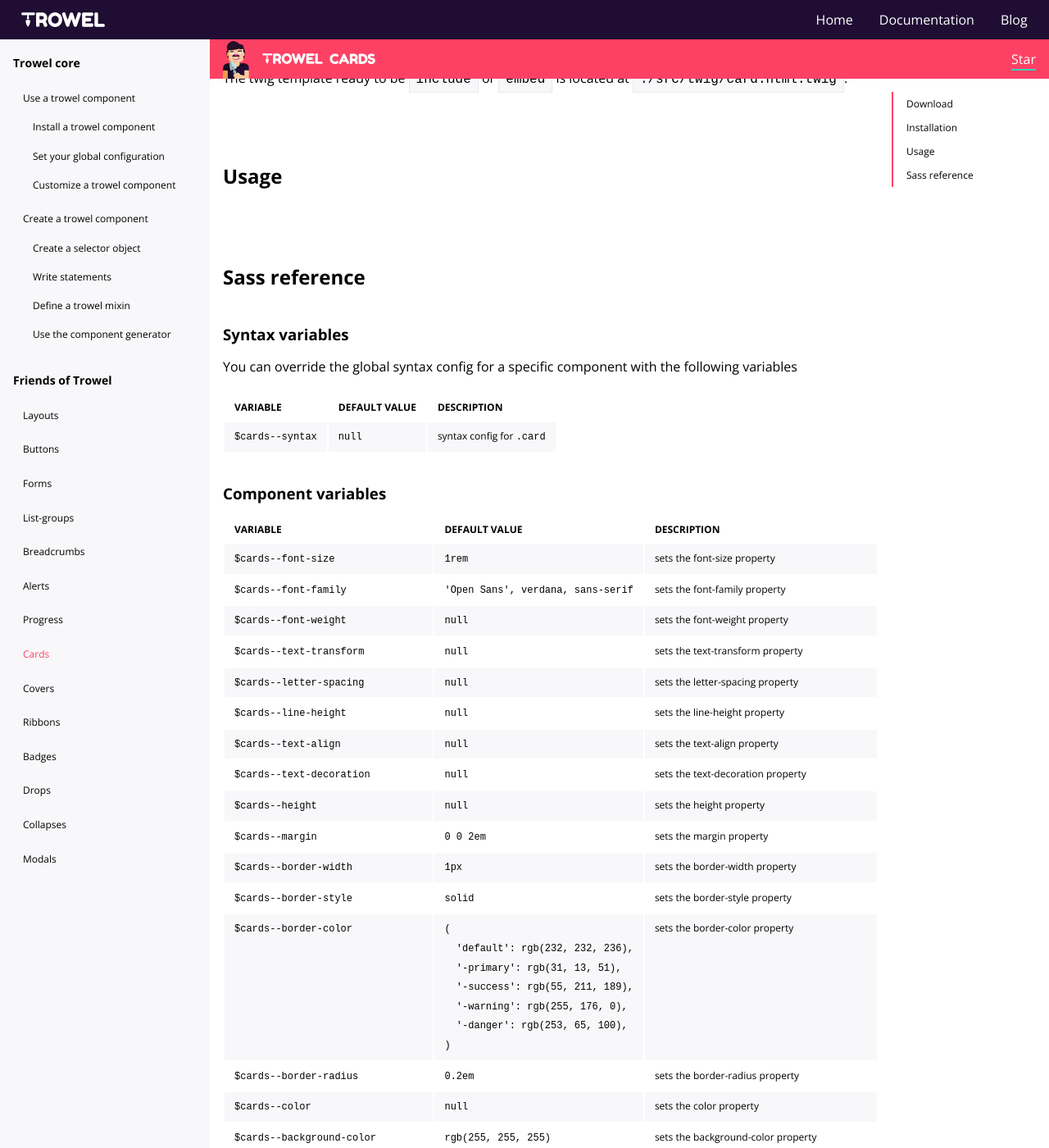
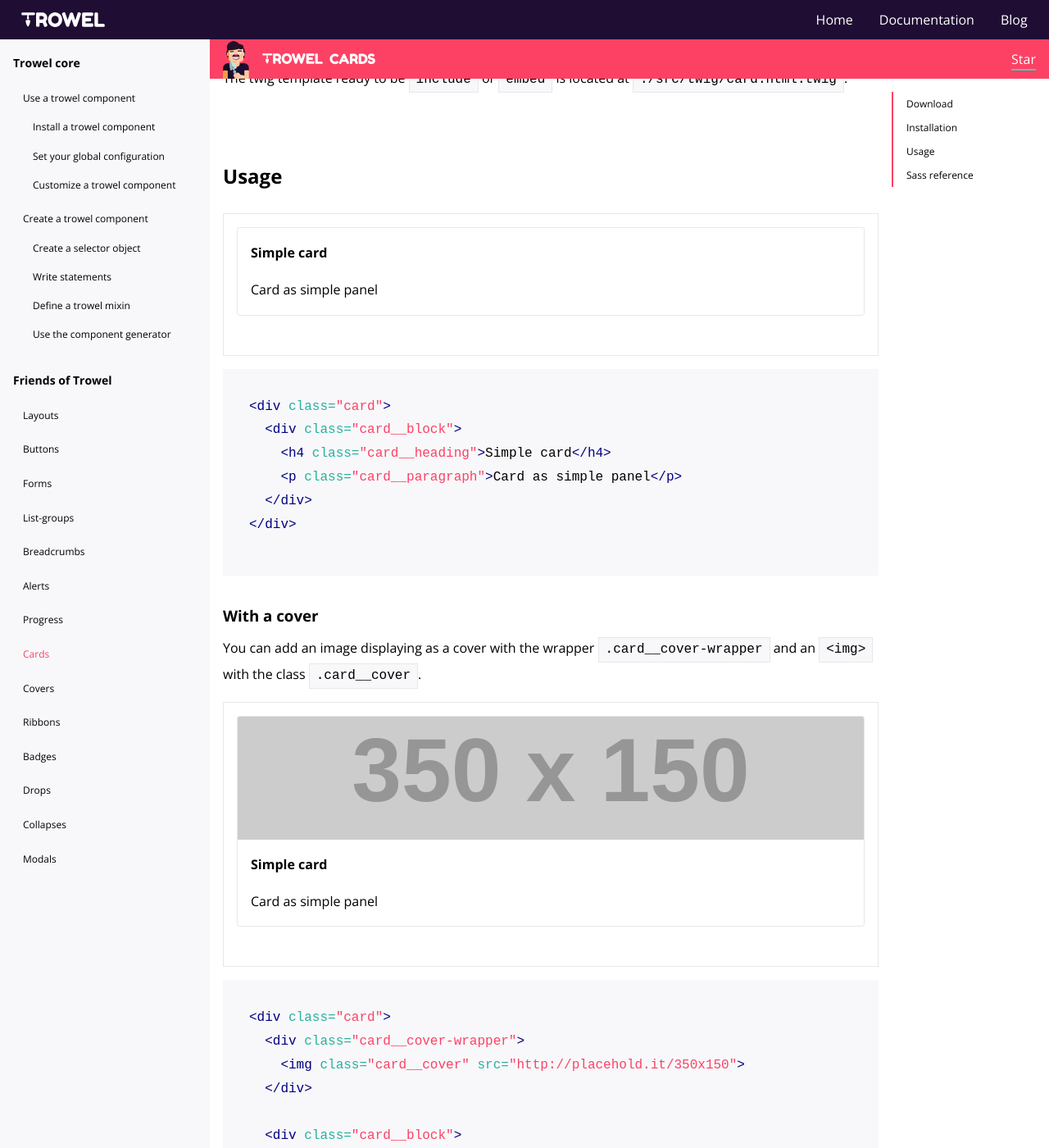
Before and after one commit to Trowel/trowel.github.io, a Jekyll site: the page built from pages/documentation/friends-of-trowel/cards/cards.md, in a window 1280 px wide and 1400 px high, scrolled down 1098 px. Shown: the whole window at 82% size. Built offline with Jekyll 4.4.1, drawn with Linux system fonts in a browser that asks for light colours; some of the changed text lies outside the part shown.

Commit message:
card usage

````diff
--- a/pages/documentation/friends-of-trowel/cards/_usage.md
+++ b/pages/documentation/friends-of-trowel/cards/_usage.md
@@ -1 +1,200 @@
 ## Usage
+
+<div class="preview">
+<div class="card">
+  <div class="card__block">
+    <h4 class="card__heading">Simple card</h4>
+    <p class="card__paragraph">Card as simple panel</p>
+  </div>
+</div>
+</div>
+
+```html
+<div class="card">
+  <div class="card__block">
+    <h4 class="card__heading">Simple card</h4>
+    <p class="card__paragraph">Card as simple panel</p>
+  </div>
+</div>
+```
+
+
+### With a cover
+
+You can add an image displaying as a cover with the wrapper `.card__cover-wrapper` and an `<img>` with the class `.card__cover`.
+
+<div class="preview">
+<div class="card">
+  <div class="card__cover-wrapper">
+    <img class="card__cover" src="http://placehold.it/350x150">
+  </div>
+
+  <div class="card__block">
+    <h4 class="card__heading">Simple card</h4>
+    <p class="card__paragraph">Card as simple panel</p>
+  </div>
+</div>
+</div>
+
+```html
+<div class="card">
+  <div class="card__cover-wrapper">
+    <img class="card__cover" src="http://placehold.it/350x150">
+  </div>
+
+  <div class="card__block">
+    <h4 class="card__heading">Simple card</h4>
+    <p class="card__paragraph">Card as simple panel</p>
+  </div>
+</div>
+```
+
+### Whole card clickable
+
+With adding an `<a>` element with the class `.card__href` as the first child of `.card`, you can make the whole card clickable.
+
+<div class="preview">
+<div class="card">
+  <a class="card__href" href="#"></a>
+
+  <div class="card__cover-wrapper">
+    <img class="card__cover" src="http://placehold.it/350x150">
+  </div>
+
+  <div class="card__block">
+    <h4 class="card__heading">Simple card</h4>
+    <p class="card__paragraph">Card as simple panel</p>
+  </div>
+</div>
+</div>
+
+```html
+<div class="card">
+  <a class="card__href" href="#"></a>
+
+  <div class="card__cover-wrapper">
+    <img class="card__cover" src="http://placehold.it/350x150">
+  </div>
+
+  <div class="card__block">
+    <h4 class="card__heading">Simple card</h4>
+    <p class="card__paragraph">Card as simple panel</p>
+  </div>
+</div>
+```
+
+### Themes
+
+By default, you have access to 4 themes. You can with trowel variables, edit, add or remove themes.
+
+<div class="flex-grid" id="grid-cards-theme">
+  <div class="flex-grid__col">
+    <div class="card card--primary">
+      <div class="card__cover-wrapper">
+        <img class="card__cover" src="http://placehold.it/350x150">
+      </div>
+
+      <div class="card__block">
+        <h4 class="card__heading">Simple card</h4>
+        <p class="card__paragraph">Card as simple panel</p>
+      </div>
+    </div>
+  </div>
+
+  <div class="flex-grid__col">
+    <div class="card card--success">
+      <div class="card__cover-wrapper">
+        <img class="card__cover" src="http://placehold.it/350x150">
+      </div>
+
+      <div class="card__block">
+        <h4 class="card__heading">Simple card</h4>
+        <p class="card__paragraph">Card as simple panel</p>
+      </div>
+    </div>
+  </div>
+
+  <div class="flex-grid__col">
+    <div class="card card--warning">
+      <div class="card__cover-wrapper">
+        <img class="card__cover" src="http://placehold.it/350x150">
+      </div>
+
+      <div class="card__block">
+        <h4 class="card__heading">Simple card</h4>
+        <p class="card__paragraph">Card as simple panel</p>
+      </div>
+    </div>
+  </div>
+
+  <div class="flex-grid__col">
+    <div class="card card--danger">
+      <div class="card__cover-wrapper">
+        <img class="card__cover" src="http://placehold.it/350x150">
+      </div>
+
+      <div class="card__block">
+        <h4 class="card__heading">Simple card</h4>
+        <p class="card__paragraph">Card as simple panel</p>
+      </div>
+    </div>
+  </div>
+</div>
+
+```html
+<div class="card card--primary">
+  ...
+</div>
+
+<div class="card card--success">
+  ...
+</div>
+
+<div class="card card--warning">
+  ...
+</div>
+
+<div class="card card--danger">
+  ...
+</div>
+```
+
+
+### Twig usage
+
+Instead of writing html, you can `embed` the twig template :
+
+```twig{% raw %}
+{% embed 'path/to/trowel-cards/src/twig/card.html.twig' %}
+  {% block card_block_inner %}
+    <h4 class="card__heading">Full card</h4>
+    <p class="card__paragraph">Card with cover</p>
+  {% endblock card_block_inner %}
+{% endembed %}
+{% endraw %}```
+
+In order to add a cover, set the `cover` property into the `embed` options
+
+```twig{% raw %}
+{% embed "path/to/trowel-cards/src/twig/card.html.twig" with {
+  "cover": "http://placehold.it/350x150"
+} %}
+  {% block card_block_inner %}
+    <h4 class="card__heading">Full card</h4>
+    <p class="card__paragraph">Card with cover</p>
+  {% endblock card_block_inner %}
+{% endembed %}
+{% endraw %}```
+
+If you want to add some modifiers on the block selector (`.card`), you can set the array `modifiers` with as many modifiers as you need :
+
+```twig{% raw %}
+{% embed "path/to/trowel-cards/src/twig/card.html.twig" with {
+  "modifiers": ["primary"],
+} %}
+  {% block card_block_inner %}
+    <h4 class="card__heading">Full card</h4>
+    <p class="card__paragraph">Card with cover</p>
+  {% endblock card_block_inner %}
+{% endembed %}
+{% endraw %}```
````
Also changed, not shown: style/layouts/cards/cards.scss (added, +17 -0 lines), assets/css/main.css.
